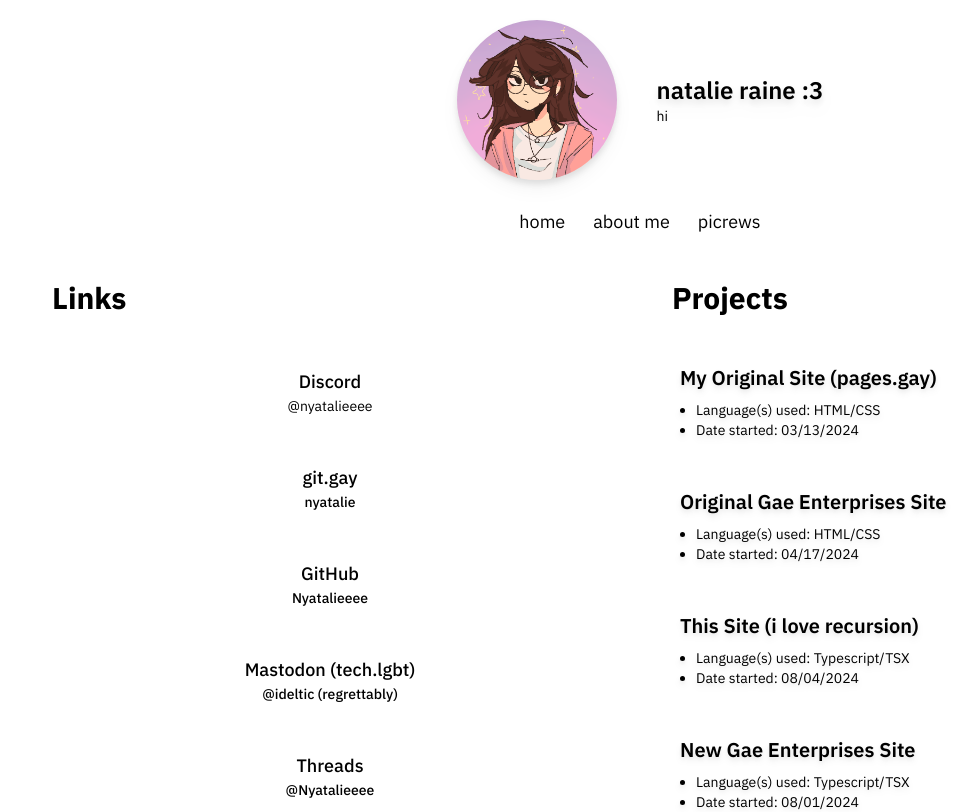
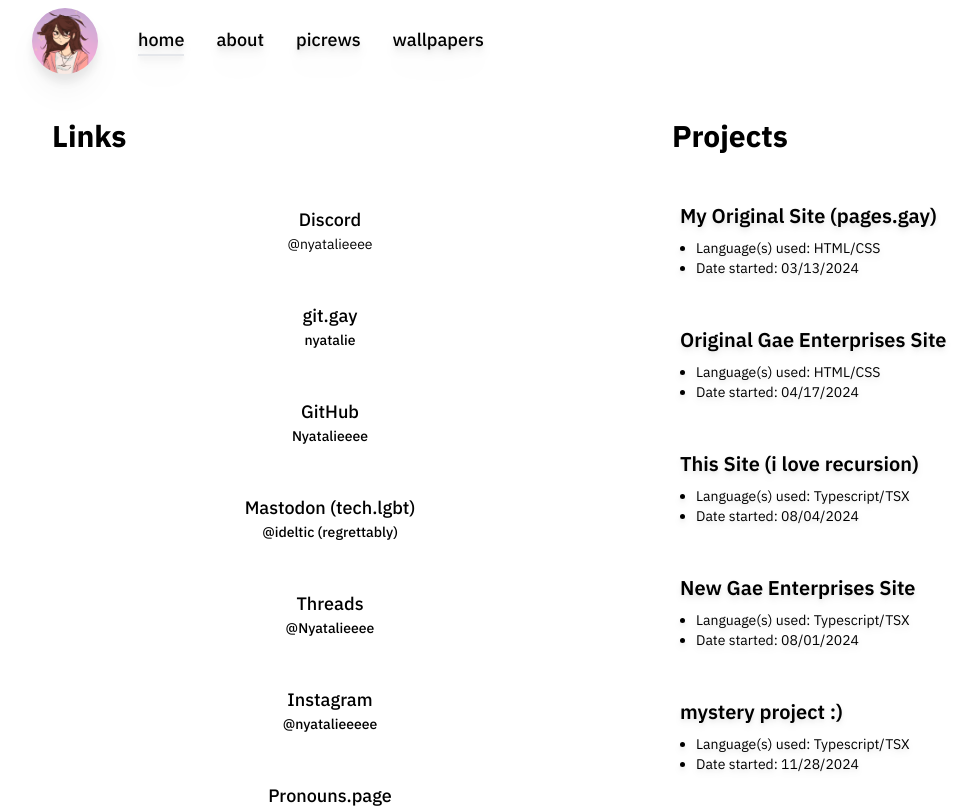
Before and after one commit to Meowcelinee/website, a Next.js app: page / in a window 1280 px wide. Shown: the top 812 px of the page, without its empty margins (0-977 px from the left). Built offline with nearby package versions, Linux system fonts and the light colour scheme; a web font is replaced by a local one; what @catppuccin/tailwindcss would draw is missing.

Commit message:
new header

```diff
--- a/src/components/header/header.tsx
+++ b/src/components/header/header.tsx
@@ -1,27 +1,27 @@
 import Image from 'next/image';
 import Navbar from './navbar';
+import Link from 'next/link';
 
 export default function Header() {
     return (
-        <>
-            <div className='flex justify-center items-center gap-10 bg-gradient-to-b from-base via-mantle to-mantle md:py-5 md:px-4 py-4 px-3'>
-                <div className=''>
-                    <Image
-                        src='/images/natalie.png'
-                        width={500}
-                        height={500}
-                        className='rounded-full drop-shadow-lg m-auto md:h-40 md:w-40 h-28 w-28'
-                        alt=''
-                    />
+        <header className='flex justify-center bg-gradient-to-br from-crust via-mantle to-crust drop-shadow-xl mx-auto'>
+            <div className='flex md:gap-2 w-full'>
+                <div className='flex align-middle md:mx-8 mx-3 my-2'>
+                    <Link href='/about'>
+                        <Image
+                            className='rounded-full transition duration-500 hover:scale-110'
+                            src='/images/natalie.png'
+                            width={66}
+                            height={66}
+                            alt='natalie'
+                            title="natalie's favorite picrew"
+                        />
+                    </Link>
                 </div>
-                <div className=''>
-                    <p className='md:text-2xl text-xl font-semibold drop-shadow-lg'>
-                        natalie raine :3
-                    </p>
-                    <p className='text-sm text-subtext1 drop-shadow-sm'>hi</p>
+                <div className='my-auto'>
+                    <Navbar />
                 </div>
             </div>
-            <Navbar />
-        </>
+        </header>
     );
 }
--- a/src/components/header/navbar.tsx
+++ b/src/components/header/navbar.tsx
@@ -1,11 +1,31 @@
-import NavbarLink from './navlinks';
+import navLinks from '@/src/data/navbarData';
+import Link from 'next/link';
+import classNames from 'classnames';
+import { useRouter } from 'next/router';
 
 export default function Navbar() {
+    const router = useRouter();
     return (
-        <div className='flex text-center mx-auto my-2'>
-            <div className='flex gap-7 justify-center mx-auto w-full'>
-                <NavbarLink />
-            </div>
+        <div className='flex justify-center md:gap-8 gap-3'>
+            {navLinks.map((link, linkKey) => {
+                return (
+                    <Link
+                        className={classNames(
+                            'font-medium border-b-2 md:text-lg drop-shadow-md my-3 transition duration-300 hover:border-b-pink hover:text-text',
+                            {
+                                'text-text border-b-pink':
+                                    router.pathname === link.link,
+                                'text-subtext0 border-b-transparent':
+                                    router.pathname !== link.link,
+                            }
+                        )}
+                        href={link.link}
+                        key={linkKey}
+                    >
+                        {link.title}
+                    </Link>
+                );
+            })}
         </div>
     );
 }
--- a/src/components/header/navlinks.tsx
+++ /dev/null
@@ -1,27 +0,0 @@
-import navLinks from '../../data/navbarData';
-import Link from 'next/link';
-import classNames from 'classnames';
-import { useRouter } from 'next/router';
-
-export default function NavbarLink() {
-    const router = useRouter();
-    const navLinkList = navLinks.map(link => {
-        return (
-            <Link
-                className={classNames(
-                    'font-normal text-subtext0 text-lg transition duration-300 hover:text-text',
-                    {
-                        'text-overlay2 hover:text-subtext1':
-                            router.pathname !== link.link,
-                        'text-text': router.pathname === link.link,
-                    }
-                )}
-                href={link.link}
-                key={link.title}
-            >
-                {link.title}
-            </Link>
-        );
-    });
-    return navLinkList;
-}
--- a/src/data/navbarData.ts
+++ b/src/data/navbarData.ts
@@ -1,21 +1,25 @@
-interface Nav {
+interface NavLink {
     title: string;
     link: string;
 }
 
-const navLinks: Nav[] = [
+const navLinks: NavLink[] = [
     {
         title: 'home',
         link: '/',
     },
     {
-        title: 'about me',
+        title: 'about',
         link: '/about',
     },
     {
         title: 'picrews',
         link: '/picrews',
-    }
-]
+    },
+    {
+        title: 'wallpapers',
+        link: '/wallpapers',
+    },
+];
 
 export default navLinks;
```
